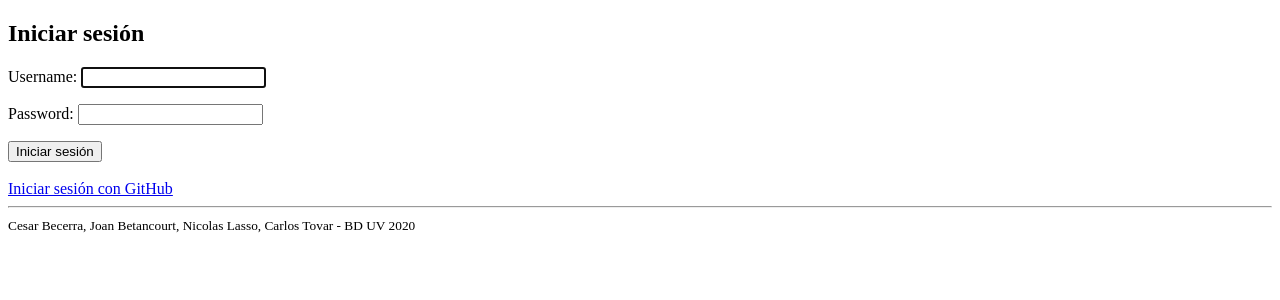
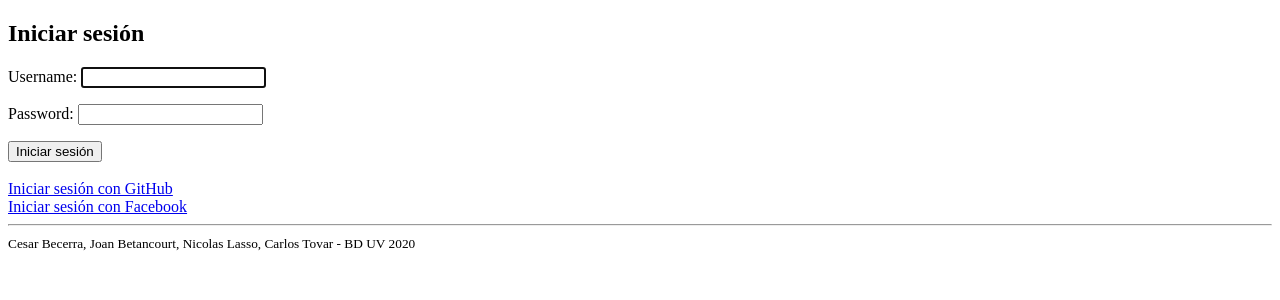
Before and after one commit to SebastianBetancourt/fuchicovid, a Django app: page /login/ in a window 1280 px wide. Shown: the part 108-408 px from the top of the page. Run offline with Django 3.2, Linux system fonts and the light colour scheme; parts of the project's set-up code (start-up, migrations or seed data) failed here and were passed over.

Commit message:
social login: facebook added

```diff
--- a/fuchicovid/settings.py
+++ b/fuchicovid/settings.py
@@ -106,6 +106,7 @@ SOCIAL_AUTH_GITHUB_SECRET = os.environ.get('SOCIAL_AUTH_GITHUB_SECRET')
 LOGIN_URL = 'login'
 LOGOUT_URL = 'logout'
 LOGIN_REDIRECT_URL = 'home'
+LOGOUT_REDIRECT_URL = 'index'
 
 # usar sqlite local
 #     DATABASES = {
--- a/proyecto/templates/registration/login.html
+++ b/proyecto/templates/registration/login.html
@@ -9,4 +9,5 @@
   </form>
   <br>
   <a href="{% url 'social:begin' 'github' %}">Iniciar sesión con GitHub</a><br>
+  <a href="{% url 'social:begin' 'facebook' %}">Iniciar sesión con Facebook</a>
 {% endblock %}
```
